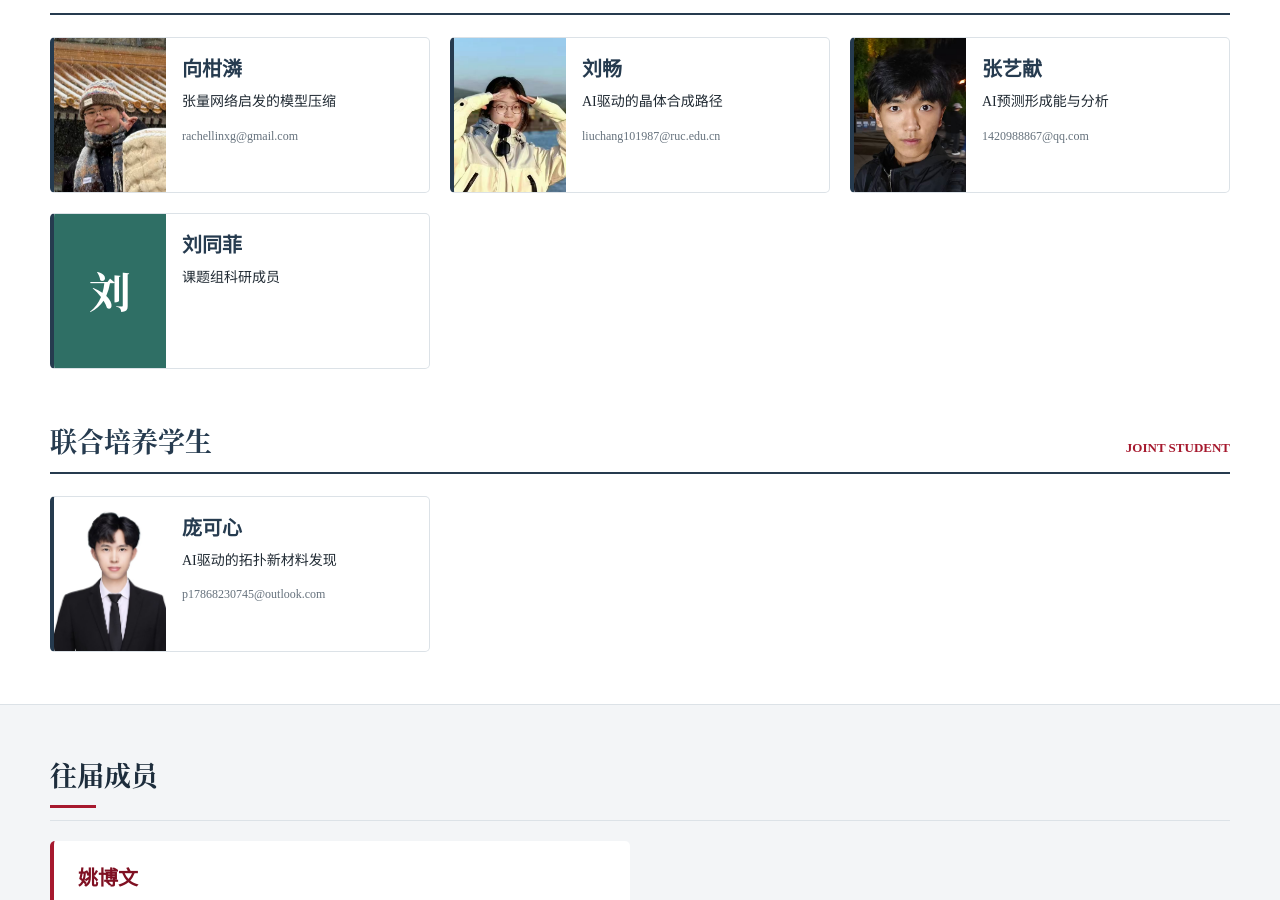
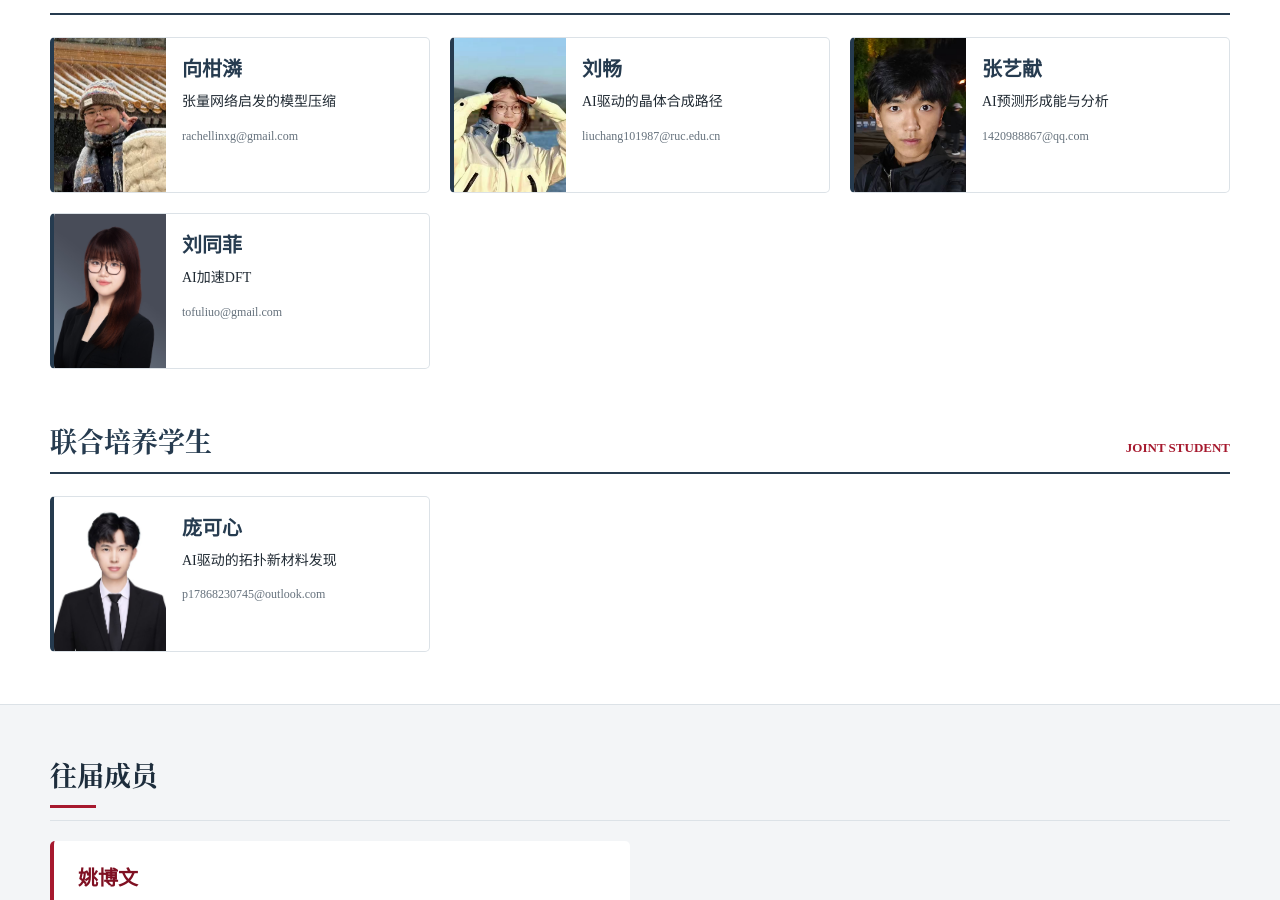
Before and after one commit to zfgao66/homepage, a Jekyll site: the page built from team.html, in a window 1280 px wide and 900 px high, scrolled down 2086 px. Built offline with Jekyll 4.4.1, drawn with Linux system fonts in a browser that asks for light colours.

Commit message:
Update Liu Tongfei team profile

```diff
--- a/team.html
+++ b/team.html
@@ -77,7 +77,7 @@ description: 高泽峰课题组教师、合作者与学生成员介绍。
         <article class="member-card"><img class="member-photo" src="{{ '/images/team/xiang-ganlin.png' | relative_url }}" alt="向柑潾"><div class="member-info"><h3>向柑潾</h3><p class="member-field">张量网络启发的模型压缩</p><a class="member-email" href="mailto:rachellinxg@gmail.com">rachellinxg@gmail.com</a></div></article>
         <article class="member-card"><img class="member-photo" src="{{ '/images/team/liu-chang.png' | relative_url }}" alt="刘畅"><div class="member-info"><h3>刘畅</h3><p class="member-field">AI驱动的晶体合成路径</p><a class="member-email" href="mailto:liuchang101987@ruc.edu.cn">liuchang101987@ruc.edu.cn</a></div></article>
         <article class="member-card"><img class="member-photo" src="{{ '/images/team/zhang-yixian.png' | relative_url }}" alt="张艺献"><div class="member-info"><h3>张艺献</h3><p class="member-field">AI预测形成能与分析</p><a class="member-email" href="mailto:1420988867@qq.com">1420988867@qq.com</a></div></article>
-        <article class="member-card"><div class="member-photo member-photo--placeholder" aria-hidden="true">刘</div><div class="member-info"><h3>刘同菲</h3><p class="member-field">课题组科研成员</p></div></article>
+        <article class="member-card"><img class="member-photo" src="{{ '/images/team/liu-tongfei.png' | relative_url }}" alt="刘同菲"><div class="member-info"><h3>刘同菲</h3><p class="member-field">AI加速DFT</p><a class="member-email" href="mailto:tofuliuo@gmail.com">tofuliuo@gmail.com</a></div></article>
       </div>
     </section>
 
```
Also changed, not shown: images/team/liu-tongfei.png (added).
